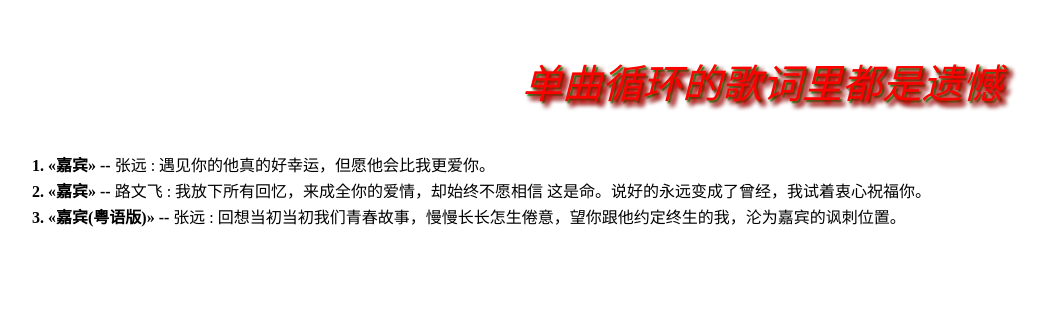
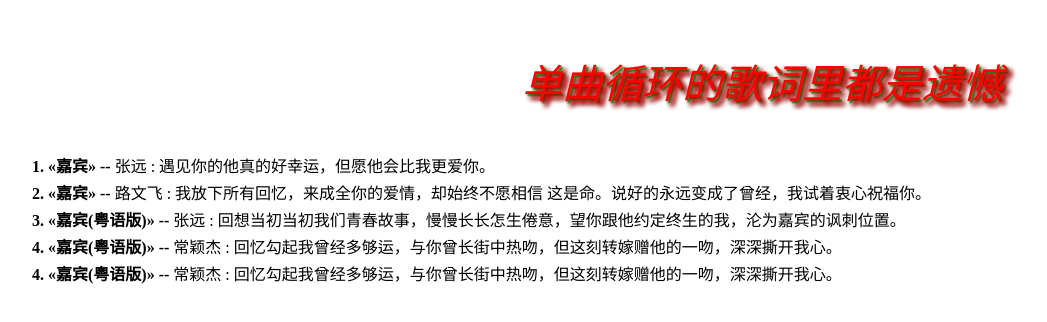
Before and after one commit to haizailache999/yifeng.github.io, a plain HTML site: page tra.htm in a window 1280 px wide. Shown: the whole page, without its empty margins (78-1125 px from the left). Drawn offline with Linux system fonts and the light colour scheme.

Commit message:
Update tra.htm

```diff
--- a/tra.htm
+++ b/tra.htm
@@ -25,14 +25,20 @@
 			<div class="font4">
 				<p><i>单曲循环的歌词里都是遗憾</i></p>
     </div></div>
-<div class="font" style="padding-left:10px;padding-top: 2px">
+<div class="font" style="padding-left:10px;padding-top: 3px">
 	<strong>1. &laquo嘉宾&raquo -- </strong> <span>张远 : 遇见你的他真的好幸运，但愿他会比我更爱你。</span>
 </div>
-<div class="font" style="padding-left:10px;padding-top: 2px">
+<div class="font" style="padding-left:10px;padding-top: 3px">
 	<strong>2. &laquo嘉宾&raquo -- </strong> <span>路文飞 : 我放下所有回忆，来成全你的爱情，却始终不愿相信 这是命。说好的永远变成了曾经，我试着衷心祝福你。</span>
 </div>
-<div class="font" style="padding-left:10px;padding-top: 2px">
+<div class="font" style="padding-left:10px;padding-top: 3px">
 	<strong>3. &laquo嘉宾(粤语版)&raquo -- </strong> <span>张远 : 回想当初当初我们青春故事，慢慢长长怎生倦意，望你跟他约定终生的我，沦为嘉宾的讽刺位置。</span>
+</div>
+<div class="font" style="padding-left:10px;padding-top: 3px">
+	<strong>4. &laquo嘉宾(粤语版)&raquo -- </strong> <span>常颖杰 : 回忆勾起我曾经多够运，与你曾长街中热吻，但这刻转嫁赠他的一吻，深深撕开我心。</span>
+</div>
+<div class="font" style="padding-left:10px;padding-top: 3px">
+	<strong>4. &laquo嘉宾(粤语版)&raquo -- </strong> <span>常颖杰 : 回忆勾起我曾经多够运，与你曾长街中热吻，但这刻转嫁赠他的一吻，深深撕开我心。</span>
 </div>
 
 
```
